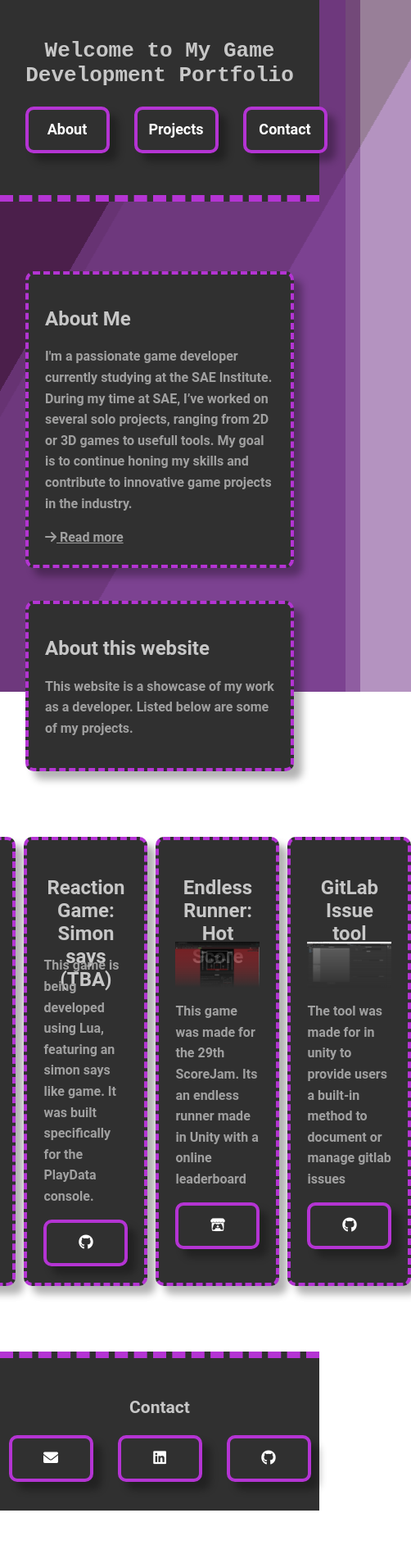
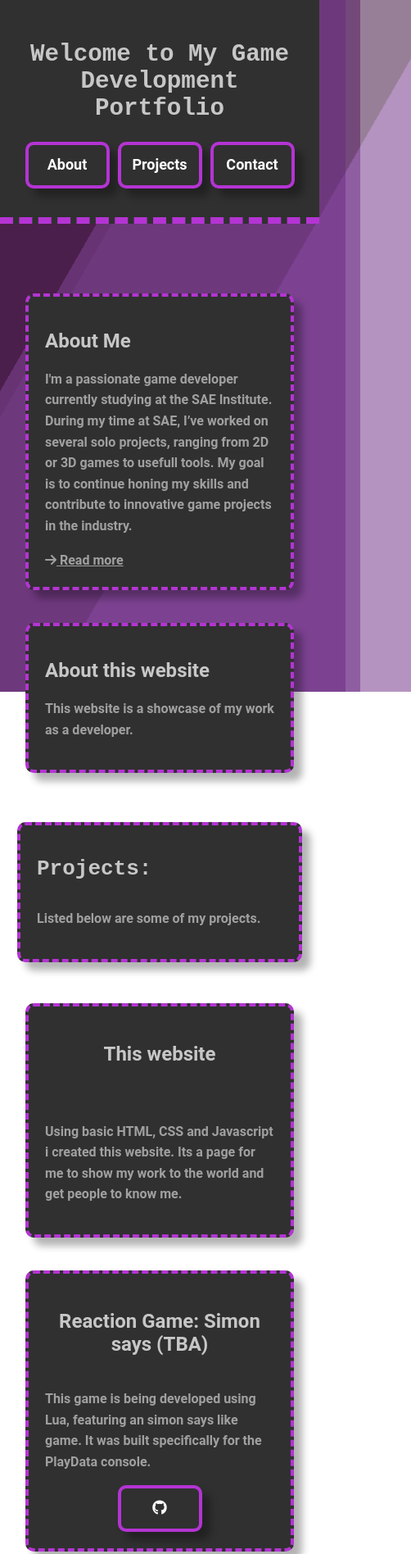
Before and after one commit to LukasRuee/LukasRuee.github.io, a plain HTML site: page index.html in a window 390 px wide. Shown: the top 1896 px of the page at 82% size, 502 px wide, since content can reach past the window. Before the commit the page ends 1843 px from the top, so only its background shows below. Drawn offline with Linux system fonts and the light colour scheme.

Commit message:
Restyled some things for mobile being directly supportet without additional styling

```diff
--- a/index.html
+++ b/index.html
@@ -2,6 +2,8 @@
 <html lang="en">
 <script src="script.js"></script>
 
+
+<body>
     <head>
         <meta charset="UTF-8">
         <meta name="viewport" content="width=device-width, initial-scale=1.0">
@@ -22,7 +24,6 @@
         </style>
     </head>
 
-    <body>
         <div class="bg"></div>
         <div class="bg bg2"></div>
         <div class="bg bg3"></div>
@@ -30,13 +31,11 @@
             <header>
                 <h1>Welcome to My Game Development Portfolio</h1>
 
-                <nav>
-                    <ul>
-                        <li><a href="#about" class="button-link">About</a></li>
-                        <li><a href="#projects" class="button-link">Projects</a></li>
-                        <li><a href="#contact" class="button-link">Contact</a></li>
-                    </ul>
-                </nav>
+                <div class="button-container">
+                    <a href="#about" class="button-link">About</a>
+                    <a href="#projects" class="button-link">Projects</a>
+                    <a href="#contact" class="button-link">Contact</a>
+                </div>
             </header>
 
             <section id="about">
@@ -50,11 +49,15 @@
 
                 <div class="text-box">
                     <h2>About this website</h2>
-                    <p>This website is a showcase of my work as a developer. Listed below are some of my projects.</a>
+                    <p>This website is a showcase of my work as a developer.</a>
                 </div>
             </section>
 
-            <section>
+            <div class="project">
+                <h1>Projects:</h1>
+                <p>Listed below are some of my projects.</p>
+            </div>
+
             <section id="projects">
                 <div class="project">
                     <h3>This website</h3>
@@ -88,16 +91,17 @@
                     <a href="https://github.com/LukasRuee/GitLabXTension" target="_blank" class="button-link"><i class="fa-brands fa-github"></i></a>
                 </div>
             </section>
-            </section>
         </body>
-    </main>
 
     <footer>
+        <section id="contact">
             <h2>Contact</h2>
             <div class="button-container">
                 <a href="mailto:lukas.rueegsegger@gmx.ch" class="button-link"><i class="fa-solid fa-envelope"></i></a>
                 <a href="https://www.linkedin.com/in/lukas-r%C3%BCegsegger/" target="_blank" class="button-link"><i class="fa-brands fa-linkedin"></i></a>
                 <a href="https://github.com/LukasRuee" target="_blank" class="button-link"> <i class="fa-brands fa-github"></i></a>
             </div>
+        </section>
     </footer>
+</main>
 </html>
--- a/styles/interactable_Elements_style.css
+++ b/styles/interactable_Elements_style.css
@@ -1,5 +1,4 @@
 .button-container {
-    gap: 20px;
     display: flex;
     flex-wrap: nowrap;
     justify-content: center;
@@ -17,7 +16,7 @@
     background-color: var(--background-color);
     box-shadow: 10px 10px 10px rgba(0, 0, 0, 0.3);
 
-    display: block;
+    display: inline-block;
     text-align: center;
     text-decoration: none;
 
--- a/styles/normal_style.css
+++ b/styles/normal_style.css
@@ -7,25 +7,13 @@ header {
 
     background-color: var(--background-color);
     border-bottom:8px dashed #b434d3;
-}
-nav ul{
-
-    gap: 20px;
-    display: flex;
-    flex-wrap: nowrap;
-    justify-content: center;
-
-    margin-top: auto;
-    margin-top: auto;
-}
-nav ul li {
-    display: inline-block;
+    font-size: large;
 }
 body {
     margin: 0;
     padding: 0;
 }
-section {
+section{
     padding: 10px;
     margin: 10px;
 }
--- a/styles/project_style.css
+++ b/styles/project_style.css
@@ -2,26 +2,13 @@
 #projects {
     display: flex;
     flex-wrap: wrap;
-    justify-content: space-around;
-    gap: 10px;
 }
-
-@media only screen and (max-width: 600px) {
-    #projects {
-        gap: 10px;
-        display: flex;
-        flex-wrap: nowrap;
-        justify-content: center;
-
-        margin-top: auto;
-        margin-top: auto;
-    }
-  }
 
 .project {
     display: flex; /* Make sure this is set */
     flex-direction: column;
-    width: 300px;
+    max-width: 300px;
+    min-width: 100px;
 }
 
 .project a {
--- a/test.css
+++ b/test.css
@@ -0,0 +1,12 @@
+.project-title{
+    text-align: center;
+    font-size: xx-large;
+
+    opacity: 0;
+    transform: translateY(25px);
+    transition: opacity 1s ease-out, transform 1s ease-out, box-shadow 1s ease-out;
+}
+.project-title.in-view {
+    opacity: 1;
+    transform: translateY(0);
+}
```
Also changed, not shown: about-me.html (+6 -5 lines). Lines whose indentation alone changed are shown as unchanged.
